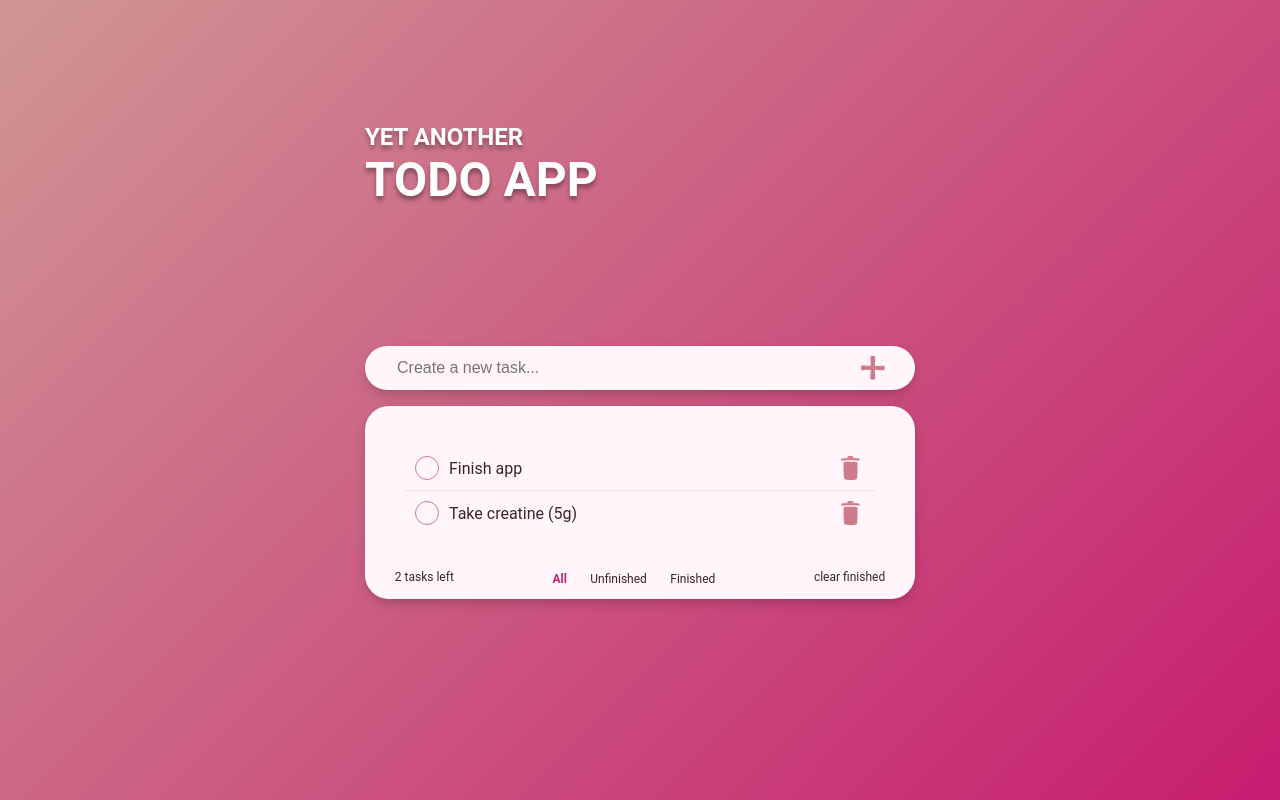
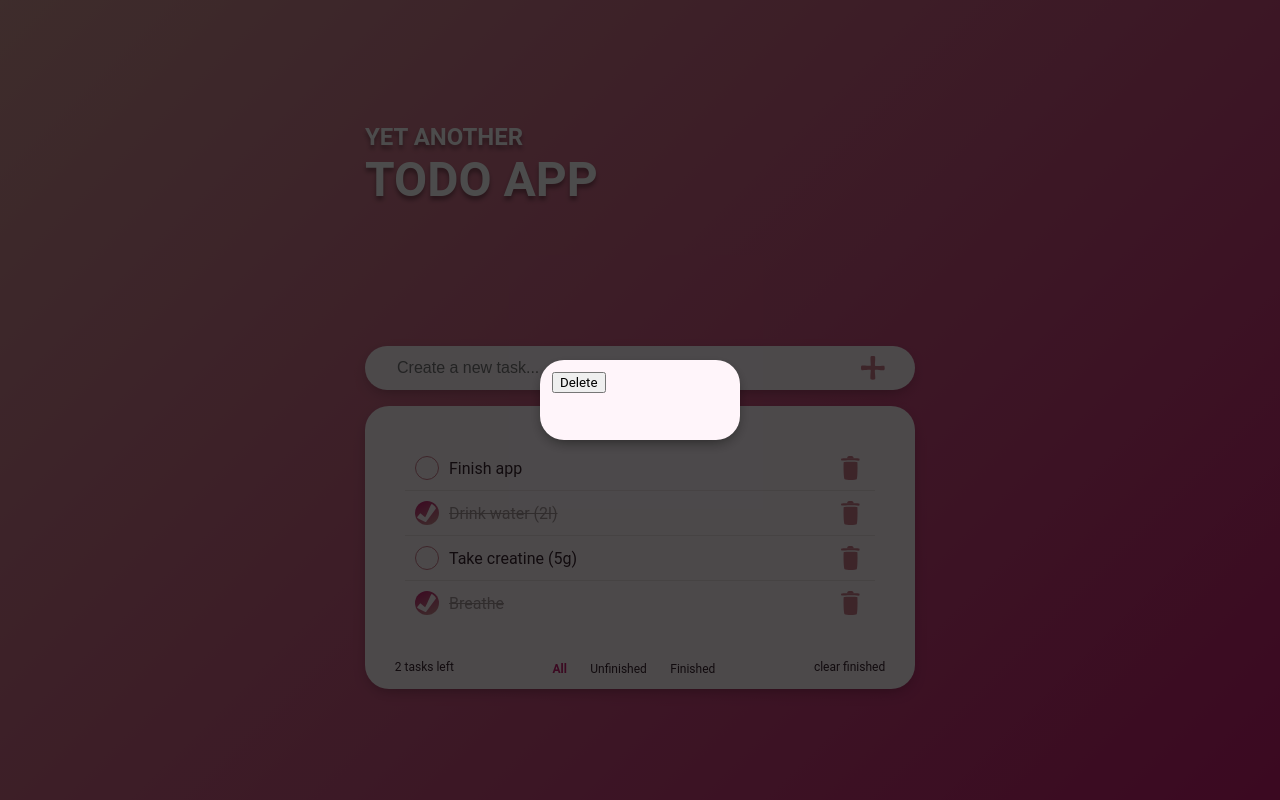
Before and after one commit to WojCzu/yet-another-todo-app, a React (Create React App) app: page /all in a window 1280 px wide. Both pictures are taken after a click on the button "clear finished". Built offline with nearby package versions, Linux system fonts and the light colour scheme.

Commit message:
ReactModal with custom hook

```diff
--- a/package.json
+++ b/package.json
@@ -8,6 +8,7 @@
     "@testing-library/user-event": "^12.8.3",
     "react": "^17.0.2",
     "react-dom": "^17.0.2",
+    "react-modal": "^3.14.3",
     "react-router-dom": "^5.2.1",
     "react-scripts": "4.0.3",
     "styled-components": "^5.3.1",
--- /dev/null
+++ b/src/components/Modal/Modal.js
@@ -0,0 +1,17 @@
+import React from 'react';
+import { StyledModal } from './Modal.styles';
+
+const Modal = ({ children, ...props }) => {
+  return (
+    <StyledModal
+      {...props}
+      style={{ overlay: { backgroundColor: 'rgba(0,0,0,0.7)' } }}
+    >
+      {children}
+    </StyledModal>
+  );
+};
+
+StyledModal.setAppElement(document.getElementById('root'));
+
+export default Modal;
--- /dev/null
+++ b/src/components/Modal/Modal.styles.js
@@ -0,0 +1,18 @@
+import styled from 'styled-components';
+import ReactModal from 'react-modal';
+
+export const StyledModal = styled(ReactModal)`
+  position: absolute;
+  top: 50%;
+  left: 50%;
+
+  min-width: 200px;
+  min-height: 80px;
+  padding: 12px;
+
+  background-color: ${({ theme }) => theme.color.white};
+  box-shadow: 0 5px 15px -5px rgba(0, 0, 0, 0.6);
+  border-radius: 24px;
+  transform: translate(-50%, -50%);
+  outline: none;
+`;
--- a/src/components/NavBar/NavBar.js
+++ b/src/components/NavBar/NavBar.js
@@ -7,9 +7,12 @@
   NavList,
   StyledLink,
 } from './NavBar.styles';
+import { useModal } from 'hooks/useModal';
+import Modal from 'components/Modal/Modal';
 
 const NavBar = () => {
   const { tasksLeft, clearFinished } = useTask();
+  const { isOpen, handleOpenModal, handleCloseModal } = useModal();
   return (
     <Wrapper>
       <TaskInfo>
@@ -28,7 +31,19 @@
           </li>
         </NavList>
       </nav>
-      <ClearButton onClick={clearFinished}>clear finished</ClearButton>
+      <ClearButton onClick={handleOpenModal}>clear finished</ClearButton>
+      {isOpen && (
+        <Modal isOpen={isOpen} onRequestClose={handleCloseModal}>
+          <button
+            onClick={() => {
+              clearFinished();
+              handleCloseModal();
+            }}
+          >
+            Delete
+          </button>
+        </Modal>
+      )}
     </Wrapper>
   );
 };
--- a/src/components/Task/Task.js
+++ b/src/components/Task/Task.js
@@ -3,16 +3,32 @@
 import trashcanIcon from 'assets/icons/trashcan.svg';
 import { Wrapper, Checkbox, StyledLabel } from './Task.styles';
 import { useTask } from 'hooks/useTask';
+import { useModal } from 'hooks/useModal';
+import Modal from 'components/Modal/Modal';
 
 const Task = ({ id, name, isFinished }) => {
   const { toggleFinish, deleteTask } = useTask();
+  const { isOpen, handleOpenModal, handleCloseModal } = useModal();
+
   return (
     <Wrapper>
       <Checkbox type="checkbox" id={id} onClick={() => toggleFinish(id)} />
       <StyledLabel htmlFor={id} isFinished={isFinished}>
         {name}
       </StyledLabel>
-      <Button icon={trashcanIcon} onClick={() => deleteTask(id)} />
+      <Button icon={trashcanIcon} onClick={handleOpenModal} />
+      {isOpen && (
+        <Modal isOpen={isOpen} onRequestClose={handleCloseModal}>
+          <button
+            onClick={() => {
+              deleteTask(id);
+              handleCloseModal();
+            }}
+          >
+            Delete
+          </button>
+        </Modal>
+      )}
     </Wrapper>
   );
 };
--- /dev/null
+++ b/src/hooks/useModal.js
@@ -0,0 +1,14 @@
+import { useState } from 'react';
+
+export const useModal = (initialState = false) => {
+  const [isOpen, setModalState] = useState(initialState);
+
+  const handleOpenModal = () => setModalState(true);
+  const handleCloseModal = () => setModalState(false);
+
+  return {
+    isOpen,
+    handleOpenModal,
+    handleCloseModal,
+  };
+};
```
Also changed, not shown: 1 other file (tests, documents, lock files or other folders).
